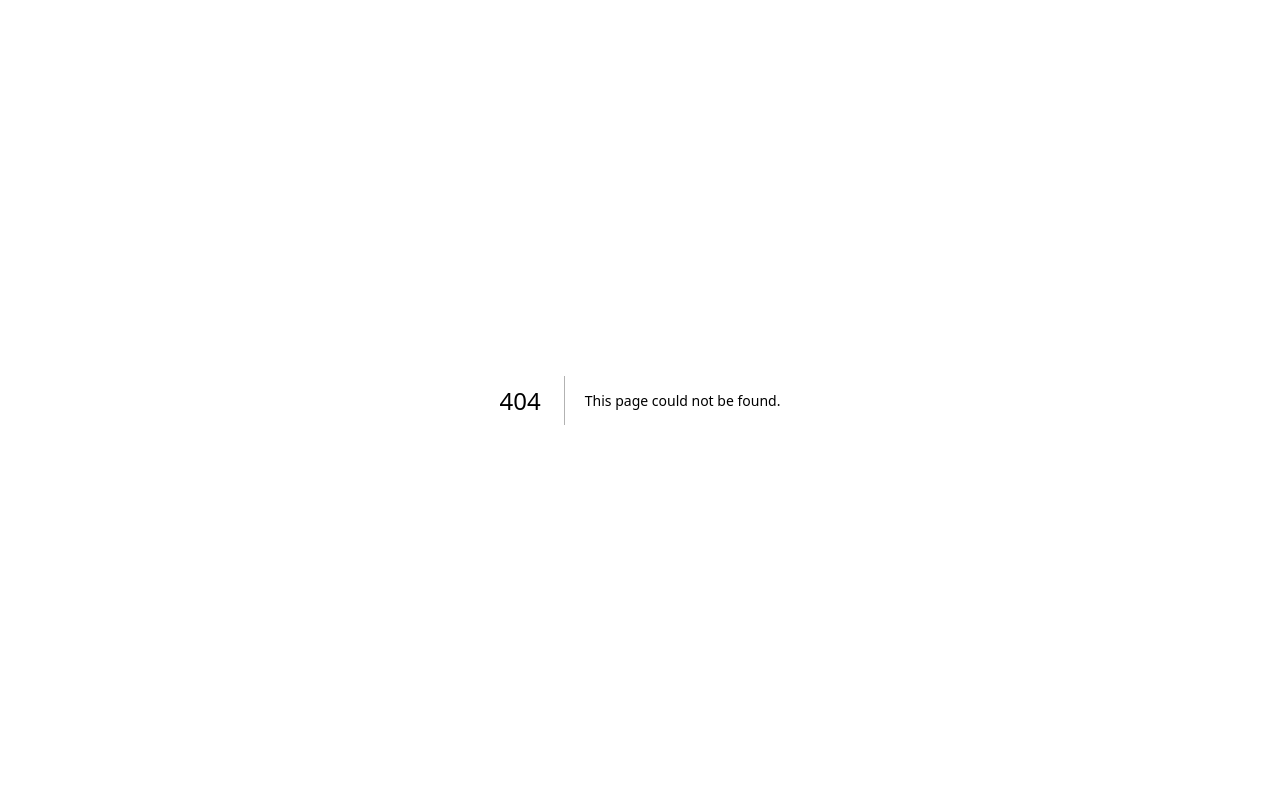
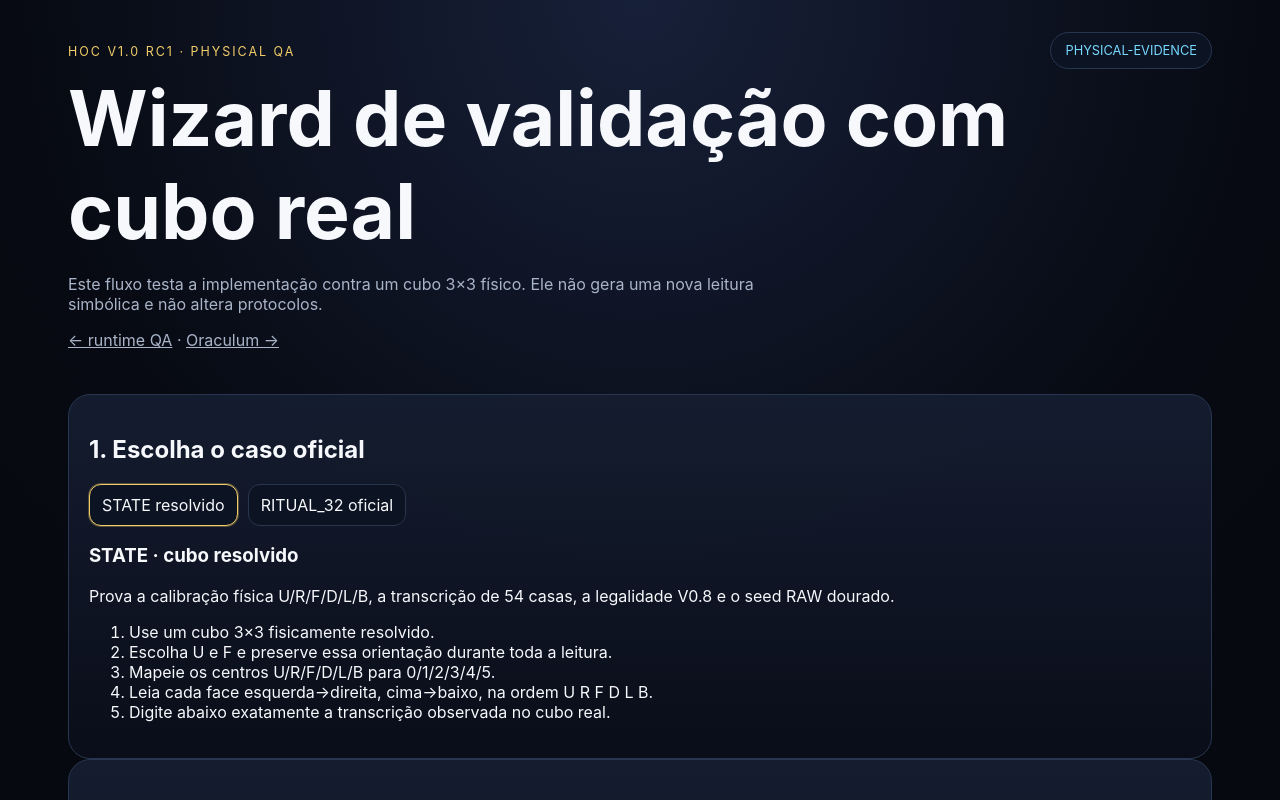
Before and after one commit to tehknesolutions/cubo-hnk, a Next.js app in the folder apps/web/: page /oraculum/qa/physical in a window 1280 px wide. Before the commit this address had no page. Shown: the top 800 px of the page. Built offline with nearby package versions, Linux system fonts and the light colour scheme.

Commit message:
feat(rc1): add physical QA wizard page

```diff
--- /dev/null
+++ b/apps/web/app/oraculum/qa/physical/page.tsx
@@ -0,0 +1,11 @@
+import type { Metadata } from 'next';
+import { PhysicalQaClient } from './PhysicalQaClient';
+
+export const metadata: Metadata = {
+  title: 'HOC V1.0 RC1 Physical QA',
+  description: 'Wizard de validação física dos vetores STATE e RITUAL_32 oficiais do HNK Oraculum Cube V1.0 RC1.',
+};
+
+export default function PhysicalQaPage(){
+  return <PhysicalQaClient/>;
+}
```
